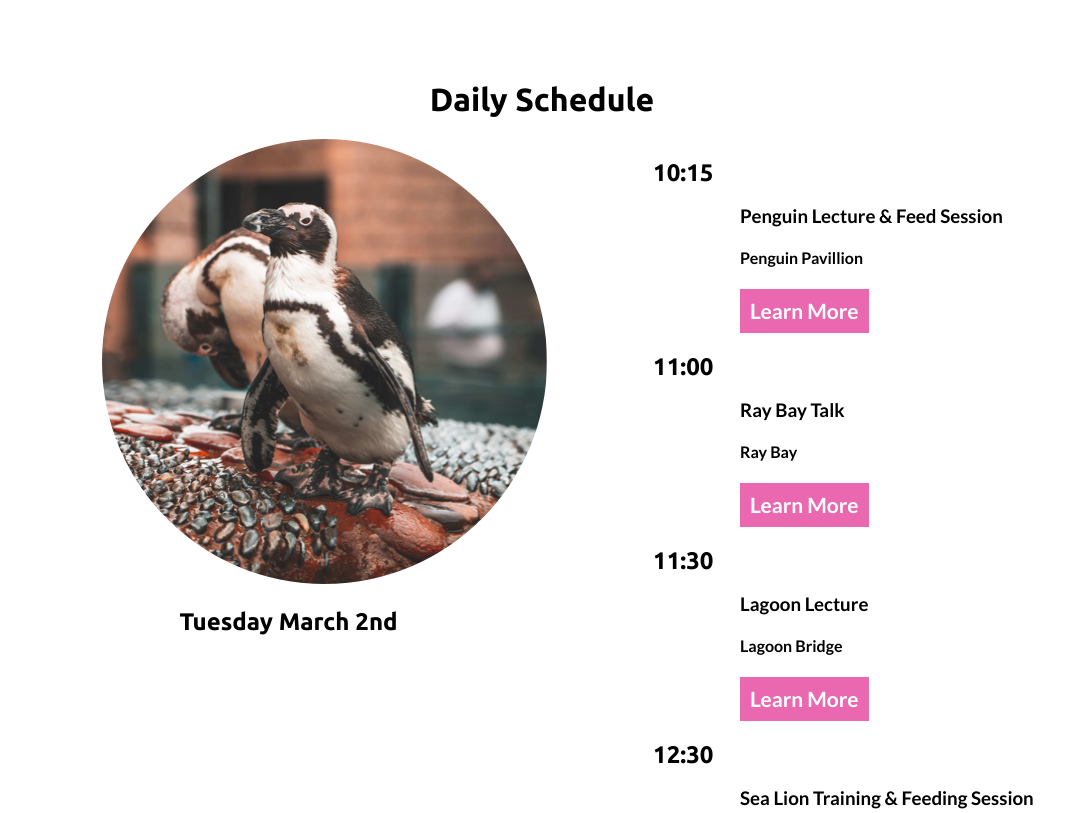
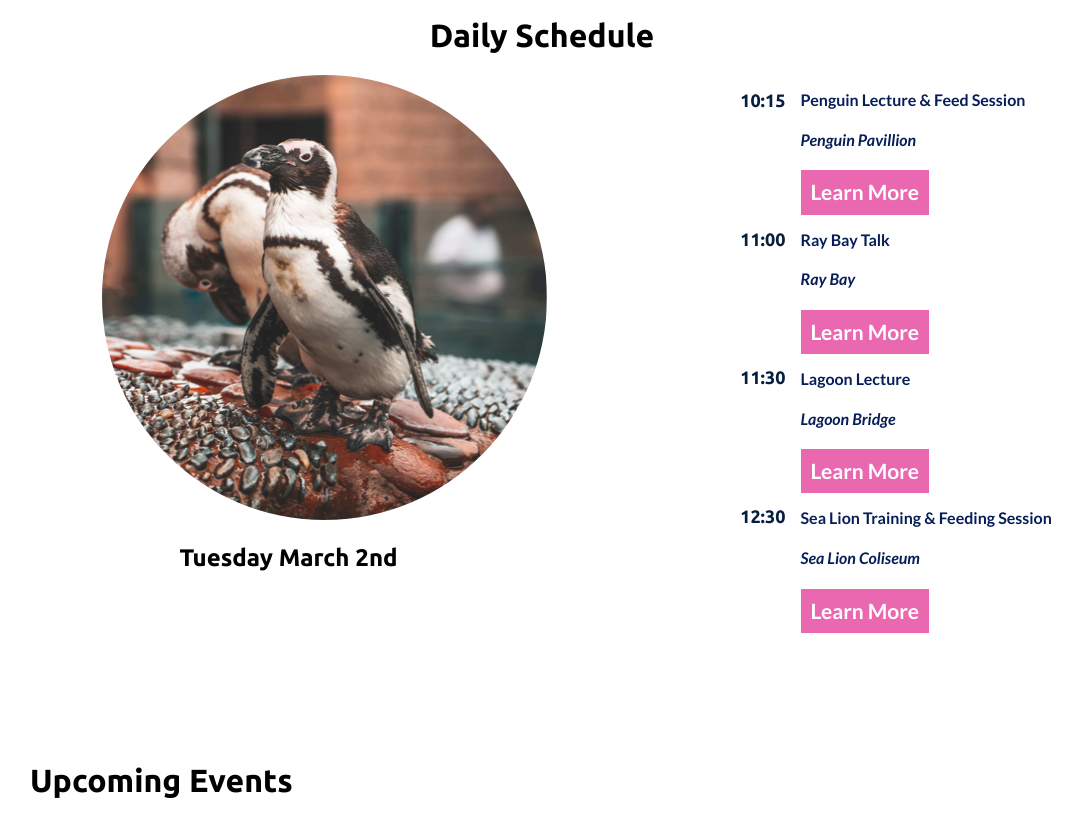
Before and after one commit to NicoleNowakowski/Nicole-Web2-Final, a plain HTML site: page deploy/index.html in a window 1280 px wide. Shown: the part 1000-1813 px from the top of the page, without its empty margins (98-1180 px from the left). Drawn offline with nearby package versions, Linux system fonts and the light colour scheme.

Commit message:
fixing some grid for daily schedule and adding css

```diff
--- a/deploy/index.html
+++ b/deploy/index.html
@@ -40,7 +40,7 @@
         </div>
         </div>
         </header>
-        <section id="hero" class="content">
+        <section id="hero" >
                     <div id=text>
                 <h1> Long Island Aquarium</h1>
                 <p>We strive to provide an interactive and exciting educational <br> experience by capturing your imagination and emphasizing the <br> importance of marine life and environmental preservation.</p>
@@ -55,28 +55,45 @@
                                         <img src="img/dailyschedule/PenguinPhoto.png" alt="penguin">
                                         <h2>Tuesday March 2nd</h2>
                                     </aside>
+
                                     <ul id=times>
+                                        <li>
+                                            <h2>10:15</h2>
+                                        </li>
+                                        <li>
+                                            <h2>11:00</h2>
+                                        </li>
+                                        <li>
+                                            <h2>11:30</h2>
+                                        </li>
+                                        <li>
+                                            <h2>12:30</h2>
+                                        </li>
+                                    </ul>
+
+
+                                    <ul id=dailyevents>
 
                                         <li>
-                                <h2>10:15</h2>
-                                <h3> Penguin Lecture & Feed Session</h3>
+
+                                            <h3>Penguin Lecture & Feed Session</h3>
                                             <h4>Penguin Pavillion</h4>
                                             <button class="pink-button">Learn More</button>
                                         </li>
                                         <li>
-                                <h2>11:00</h2>
+
                                             <h3>Ray Bay Talk</h3>
                                             <h4>Ray Bay</h4>
                                             <button class="pink-button">Learn More</button>
                                         </li>
                                         <li>
-                                <h2>11:30</h2>
-                                <h3>Lagoon Lecture</h3>
+
+                                            <h3> Lagoon Lecture</h3>
                                             <h4>Lagoon Bridge</h4>
                                             <button class="pink-button">Learn More</button>
                                         </li>
                                         <li>
-                                <h2>12:30</h2>
+
                                             <h3>Sea Lion Training & Feeding Session</h3>
                                             <h4>Sea Lion Coliseum</h4>
                                             <button class="pink-button">Learn More</button>
@@ -212,7 +229,7 @@
 
                                                             <ul>
                                                         <li id=bday>
-                                                            <span> Birthday Parties <i class="fas fa-gift"></i>
+                                                            <span> Birthday Parties </span> <i class="fas fa-gift"></i>
                                                             <p>Want to make a splash with your child’s next birthday party? Have it at the Aquarium! Parties include full-day Aquarium Admission, a guided Aquarium tour, party invitations, aquatic-themed party ware, a party host, and much more! Check out our two hour and one hour party packages- Poseidon’s Pizza Party, Seahorse Sensation, Birthday Bash Buffet, or Short & Sweet. </p>
                                                             <button class="pink-button">Learn More</button>
                                                         </li>
--- a/dev/scss/sections/_dailyschedule.scss
+++ b/dev/scss/sections/_dailyschedule.scss
@@ -1,53 +1,86 @@
 #dailyschedule {
     padding-top: 40px;
+
     @include md {
         display: grid;
-        grid-template-columns: 16px auto 16px;
+        grid-template-columns: 10px auto 10px;
         grid-template-areas: ". dailyschedule .";
-        padding-top: 56px ;
+        padding-top: 56px;
     }
 
     @include lg {
         grid-template-columns: auto 1024px auto;
         padding-top: 80px;
     }
-    @include xl{
+
+    @include xl {
         padding-top: 96px;
     }
 
     >div {
 
+
         @include md {
             grid-area: dailyschedule;
         }
+
         h1 {
             text-align: center;
+        }
+
+        div {
+
+            display: grid;
+            grid-template-columns: 88px auto;
+            grid-template-areas: "pic pic"
+                "times dailyevents";
+
+            @include md {
+                grid-template-columns: repeat(3, 1fr);
+                grid-template-areas: "pic times dailyevents";
 
             }
 
-div{
-        @include md {
-            display: grid;
-            grid-template-columns: repeat(2, 1fr);
-            grid-template-areas: "pic times";
-            gap: 106px;
-        }
-        aside{
-            img{
-                padding-left: 72px ;
+            aside {
+                img {
+                    padding-left: 72px;
                 }
 
-            h2{
+                h2 {
                     text-align: center;
+                }
+            }
+            ul{
+                li{
+                   h2 {
+                        font-size: rem-calc(18);
+                        font-weight: 700;
+                        color: $maastrichtblue;
+                        text-align: right;
+                        padding-right: 15px;
+                        margin-bottom: 118px;
+                    }
                 }
             }
 
             ul {
-            li{
-                h2{text-align: left;}
-                h3{padding-left: 87px ;}
-                h4{padding-left: 87px ;}
-                button{margin-left: 87px ;}
+                li {
+
+                    h3 {
+
+                        font-size: rem-calc(16);
+                        font-weight: 700;
+                        color: $bluetorusdark;
+                    }
+
+                    h4 {
+
+                        font-style: italic;
+                        font-size: rem-calc(16);
+                        color: $bluetorusdark;
+                    }
+
+
                 }
 
             }
@@ -55,19 +88,26 @@ div{
         }
     }
 
+    #pic {
+
+        grid-area: pic;
+    }
+
     #times {
-        @include md {
+
         grid-area: times;
     }
-    }
 
-    #pic {
-        @include md {
-            grid-area: pic;
-        }
+
+    #dailyevents {
+
+        grid-area: dailyevents;
+
     }
 
 
 
 
+
+
 }
--- a/dev/scss/sections/_hero.scss
+++ b/dev/scss/sections/_hero.scss
@@ -1,41 +1,45 @@
-#hero{
+#hero {
     align-items: flex-end;
     background-image: url("../img/hero/herophoto.jpg");
     background-position: center;
     background-size: cover;
     display: flex;
     justify-content: flex-start;
-    min-height: 250px ;
+    min-height: 250px;
 
     @include md {
-        min-height: 400px ;
-    }
-    @include lg {
-       min-height: 550px; ;
-    }
-    @include xl {
-        min-height: 770px ;
+        min-height: 400px;
     }
 
-div{
-    padding-bottom: 40px ;
+    @include lg {
+        min-height: 550px;
+
+    }
+
+    @include xl {
+        min-height: 770px;
+    }
+
+    div {
+        padding-bottom: 40px;
         padding-left: 10px;
     }
 
 
- #text{
+    #text {
 
-h1{
+        h1 {
             color: $bluetoruslight;
-    font-size: rem-calc(28) ;
+            font-size: rem-calc(28);
             font-weight: 700;
             margin-bottom: 8px;
 
 
         }
+
         p {
             color: $bluetoruslight;
-    font-size: rem-calc(16) ;
+            font-size: rem-calc(16);
             font-weight: 400;
             margin-bottom: 16px;
 
```
Also changed, not shown: deploy/css/styles.css, deploy/img/hero/hero.jpg (added), 6 other files. Lines whose indentation alone changed are shown as unchanged.
